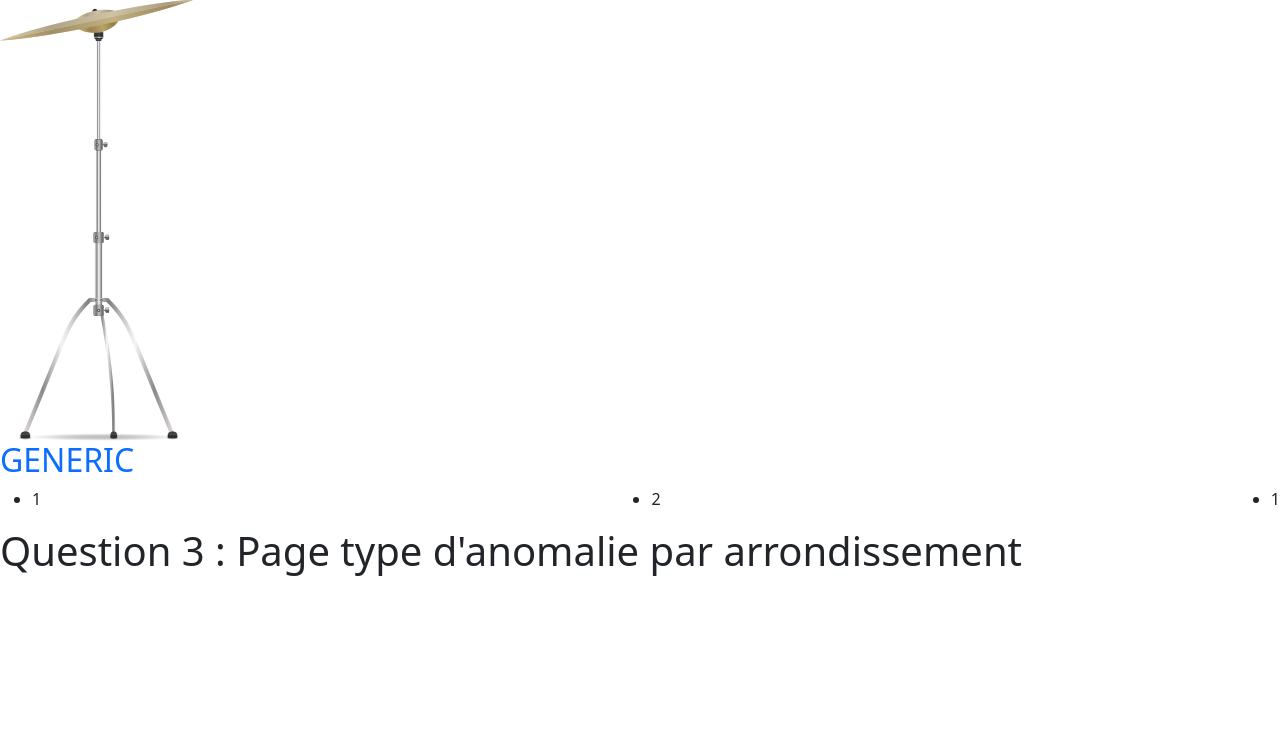
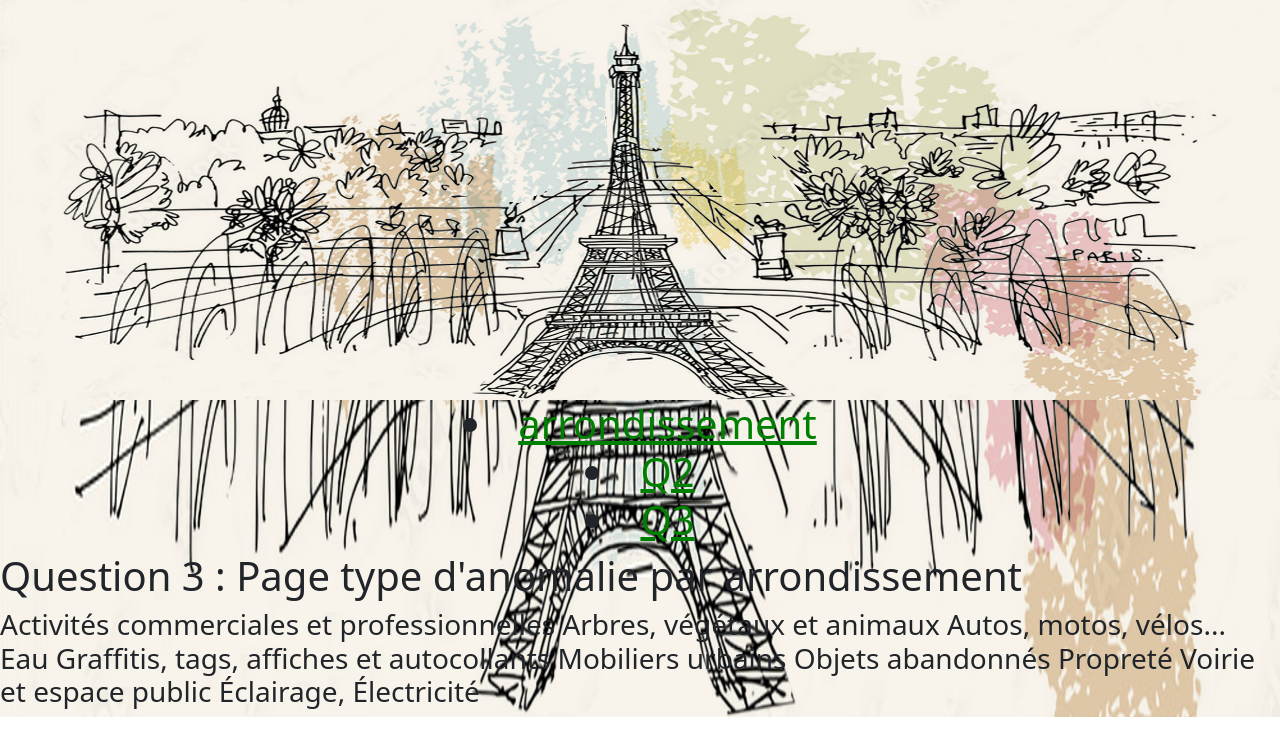
Before and after one commit to shuaittiyi/PROJET-Anomalies-signalees_Django, a Django app: page /type_anomalie/arrondissement in a window 1280 px wide. Shown: the top 756 px of the page. Run offline with Django 4.2, Linux system fonts and the light colour scheme; parts of the project's set-up code (start-up, migrations or seed data) failed here and were passed over.

Commit message:
ajout des fichiers

```diff
--- a/dans_ma_rue/dans_ma_rue/settings.py
+++ b/dans_ma_rue/dans_ma_rue/settings.py
@@ -55,7 +55,7 @@
 TEMPLATES = [
     {
         'BACKEND': 'django.template.backends.django.DjangoTemplates',
-        'DIRS': [],
+        'DIRS': [os.path.join(BASE_DIR,'templates')],
         'APP_DIRS': True,
         'OPTIONS': {
             'context_processors': [
@@ -117,7 +117,7 @@
 # https://docs.djangoproject.com/en/4.0/howto/static-files/
 
 STATIC_URL = 'static/'
-
+STATICFILES_DIRS = [os.path.join(BASE_DIR, 'static')]
 # Default primary key field type
 # https://docs.djangoproject.com/en/4.0/ref/settings/#default-auto-field
 
--- a/dans_ma_rue/static/css/style.css
+++ b/dans_ma_rue/static/css/style.css
@@ -1,3 +1,7 @@
-body {
-    background-color: red;
-}
+li a {
+     color: green;
+ }
+ body {
+     background: white url("img/accueil.jpg") no-repeat right bottom;
+     background-size:100% 200%;
+ }
--- a/dans_ma_rue/templates/generic.html
+++ b/dans_ma_rue/templates/generic.html
@@ -4,7 +4,7 @@
     <meta charset="UTF-8" />
     <meta http-equiv="X-UA-Compatible" content="IE=edge" />
     <meta name="viewport" content="width=device-width, initial-scale=1.0" />
-    <title>{% block title %}Welcome{% endblock %}</title>
+    <title>{% block title %}Dans ma rue{% endblock %}</title>
     {% load static %}{# charger le dossier static #}
     <link
       rel="stylesheet"
@@ -19,15 +19,18 @@
       crossorigin="anonymous"
     />
   </head>
-  <body>
+
+
     <header>
       {% load static %}
-      <img src="{% static 'img/crash.png' %}" alt="" />
-      <h2 class="text-primary text-uppercase">Generic</h2>
+      <img src="{% static 'img/accueil.jpg' %}" width=100% height=400px alt="" />
+      <h1 class="text-center" style="background-image: url({% static 'img/accueil.jpg'%}) width:100px;height:500px> Dans ma rue </h1>
+
+      <h3 > Tester </h3>
       <ul class="d-flex justify-content-between">
-        <li class="li">1</li>
-        <li>2</li>
-        <li>1</li>
+        <li><a href="arrondissement/">arrondissement</a></li>
+        <li><a href="type_anomalie_mois/">Q2</a></li>
+        <li><a href="type_anomalie/arrondissement/">Q3</a></li>
       </ul>
     </header>
     <main>{% block main %}{% endblock %}</main>
--- a/dans_ma_rue/templates/type_anomalie_arrondissement/index.html
+++ b/dans_ma_rue/templates/type_anomalie_arrondissement/index.html
@@ -1,4 +1,16 @@
 {% extends 'generic.html' %}
 {% block main %}
     <h1>Question 3 : Page type d'anomalie par arrondissement</h1>
+
+    <h3>Activités commerciales et professionnelles
+        Arbres, végétaux et animaux
+        Autos, motos, vélos...
+        Eau
+        Graffitis, tags, affiches et autocollants
+        Mobiliers urbains
+        Objets abandonnés
+        Propreté
+        Voirie et espace public
+        Éclairage, Électricité</h3>
+
 {% endblock %}
--- a/dans_ma_rue/type_anomalie_arrondissement/urls.py
+++ b/dans_ma_rue/type_anomalie_arrondissement/urls.py
@@ -1,6 +1,7 @@
+from unicodedata import name
 from django.urls import path
 from . import views
 
 urlpatterns = [
-    path('', views.index, name='index_anomalie_mois')
+    path('', views.index, name='index_type_anomalie_arrondissement')
 ]
--- a/dans_ma_rue/type_anomalie_arrondissement/views.py
+++ b/dans_ma_rue/type_anomalie_arrondissement/views.py
@@ -2,4 +2,63 @@
 from django.http import HttpResponse
 
 def index(request):
+
     return render(request, 'type_anomalie_arrondissement/index.html')
+
+#! /usr/bin/env python3
+# coding: utf-
+
+import sys
+import pandas
+import numpy
+import matplotlib
+import matplotlib.mlab as mlab
+import matplotlib.pyplot as plt
+import scipy
+import seaborn as sns
+
+df=pandas.read_csv(r"C:\Users\shuai\Documents\FromationPython\anomalie-signalees\dans_ma_rue_ok.csv",sep = ';', encoding = 'unicode_escape', header = 0)
+df = df.drop(['ADRESSE','DATE DECLARATION','geo_shape','ID DECLARATION',
+         'CONSEIL DE QUARTIER','OUTIL SOURCE','INTERVENANT','ID_DMR','SOUS TYPE DECLARATION'], axis=1)
+# Transformer tous les noms de colunnes en miniscule
+df.columns = df.columns.str.lower()
+# Remplacer les espaces de noms de colonnes par '_'
+df.columns = df.columns.str.replace("[ ]", "_")
+
+def f_data_frame(dataFrame) :
+    # Ajouter les colonnes min et max de chaque ligne new_df
+    dataFrame['min_idxmin'] = dataFrame.idxmin(axis=1)
+    dataFrame['max_idxmax'] = dataFrame.idxmax(axis=1)
+    # on cree des copie de colonnes min_idxmin et max_idxmax  que l'on nomme min et max
+    dataFrame['min'] = dataFrame['min_idxmin'].tolist()
+    dataFrame['max'] = dataFrame['max_idxmax'].tolist()
+    # Suppression de colonnes min_idxmax et max_idx
+    # car elles nous servent à rien (on les a copié)
+    dataFrame = dataFrame.drop(['min_idxmin', 'max_idxmax'],axis=1)
+    # la dataframe finale
+    return dataFrame.reset_index()
+
+df_3 = f_data_frame(pandas.crosstab([df['type_declaration']], df['arrondissement']))
+
+print(df_3)
+
+colonnes_arrondissement = df_3.columns[1:len(df_3.columns)-2]
+for i in range(len(colonnes_arrondissement)) :
+    if i < 10 :
+        df_iloc = df_3.iloc[i:i+1]
+        sns.set_style("ticks")
+        sns.set_theme()
+        sns.color_palette('Reds',20)
+        df_iloc.plot(
+            x        = "type_declaration",
+            y        = colonnes_arrondissement,
+            kind     = "bar",
+            subplots = False,
+           title    = "Anomalies signalées",
+           xlabel   = df_iloc['type_declaration'][i],
+            ylabel   = "Nombre d'anomalies signalées",
+            rot      = 0,
+            xticks   = [],
+        #    colormap = 'rainbow',
+           colormap = "RdBu",
+            grid = True)
```
Also changed, not shown: dans_ma_rue/static/js/script.js (added, +15 -0 lines), dans_ma_rue/static/img/accueil.jpg (added), 2 other files.
